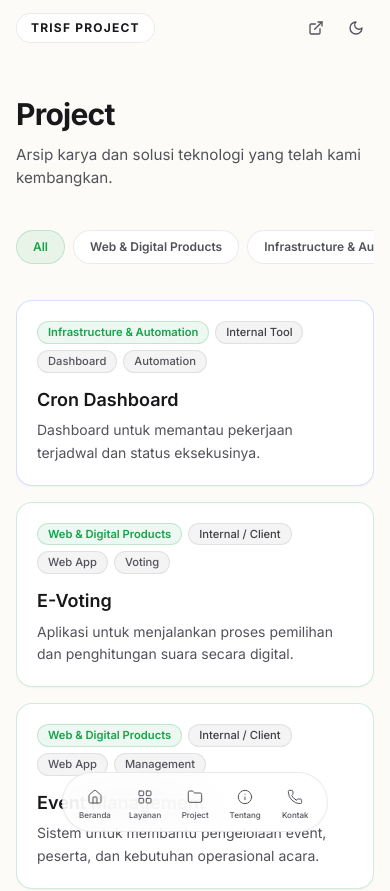
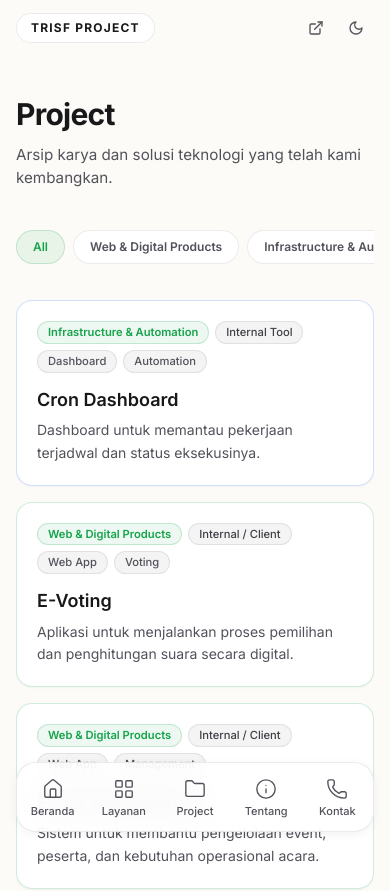
Before and after one commit to trisfproject/trisfproject.github.io, a React (Vite) app: page /projects in a window 390 px wide. Shown: the top 891 px of the page. Built offline with nearby package versions, Linux system fonts and the light colour scheme.

Commit message:
refactor(mobile-nav): redesign bottom navigation with improved spacing and visual hierarchy

```diff
--- a/src/components/Navbar.jsx
+++ b/src/components/Navbar.jsx
@@ -201,8 +201,8 @@ export function Navbar() {
 
       {/* Mobile Floating Bottom Navigation */}
       <nav
-        className="md:hidden fixed left-1/2 z-50 flex -translate-x-1/2 items-center justify-center gap-0.5 rounded-full border border-line-site bg-surface/95 px-2 py-1.5 shadow-site backdrop-blur-xl supports-[backdrop-filter]:bg-surface/85"
-        style={{ bottom: 'max(0.75rem, env(safe-area-inset-bottom))' }}
+        className="md:hidden fixed left-4 right-4 z-50 flex items-stretch rounded-[20px] border border-line-site bg-surface/95 shadow-[0_2px_12px_-2px_rgba(0,0,0,0.08)] dark:shadow-[0_2px_12px_-2px_rgba(0,0,0,0.4)] backdrop-blur-lg supports-[backdrop-filter]:bg-surface/88"
+        style={{ bottom: 'max(0.75rem, env(safe-area-inset-bottom))', height: '70px' }}
       >
         {navItems.map((item) => {
           const Icon = item.icon;
@@ -212,16 +212,14 @@ export function Navbar() {
               key={item.to}
               to={item.to}
               aria-current={active ? 'page' : undefined}
-              className={`flex min-w-[3rem] flex-col items-center justify-center gap-0.5 rounded-full px-2 py-1.5 transition-all duration-200 ease-out focus:outline-none focus:ring-2 focus:ring-brand-green ${
+              className={`flex flex-1 flex-col items-center justify-center gap-1.5 rounded-2xl mx-1 my-1.5 transition-all duration-200 ease-out focus:outline-none focus:ring-2 focus:ring-brand-green/50 ${
                 active
-                  ? 'text-brand-green'
+                  ? 'text-brand-green bg-brand-green/8 dark:bg-brand-green/10'
                   : 'text-text-muted'
               }`}
             >
-              <div className={`grid size-6 place-items-center rounded-full transition-all duration-200 ease-out ${active ? 'bg-brand-green/10' : ''}`}>
-                <Icon size={16} strokeWidth={active ? 2.2 : 1.5} />
-              </div>
-              <span className={`text-[8px] leading-none ${active ? 'font-semibold' : 'font-medium'}`}>
+              <Icon size={22} strokeWidth={active ? 2 : 1.5} />
+              <span className={`text-[11px] leading-none ${active ? 'font-semibold' : 'font-medium'}`}>
                 {item.label}
               </span>
             </NavLink>
--- a/src/pages/ProjectsPage.jsx
+++ b/src/pages/ProjectsPage.jsx
@@ -29,7 +29,7 @@ export function ProjectsPage() {
       />
       <motion.main
         id="main-content"
-        className="min-h-[100dvh] pt-24 sm:pt-28 md:pt-32 pb-32 md:pb-24 bg-bg-site"
+        className="min-h-[100dvh] pt-24 sm:pt-28 md:pt-32 pb-36 md:pb-24 bg-bg-site"
         initial={{ opacity: 0, y: 6 }}
         animate={{ opacity: 1, y: 0 }}
         transition={{ duration: 0.22, ease: [0.22, 1, 0.36, 1] }}
--- a/src/sections/Footer.jsx
+++ b/src/sections/Footer.jsx
@@ -1,7 +1,7 @@
 export function Footer() {
   const year = new Date().getFullYear();
   return (
-    <footer className="border-t border-line-site bg-surface pt-10 pb-32 md:pt-12 md:pb-12">
+    <footer className="border-t border-line-site bg-surface pt-10 pb-36 md:pt-12 md:pb-12">
       <div className="section-shell flex flex-col md:flex-row justify-between gap-6 md:gap-8 text-sm text-text-muted">
         <div className="flex flex-col gap-2">
           <div className="flex items-center gap-2.5">
```
